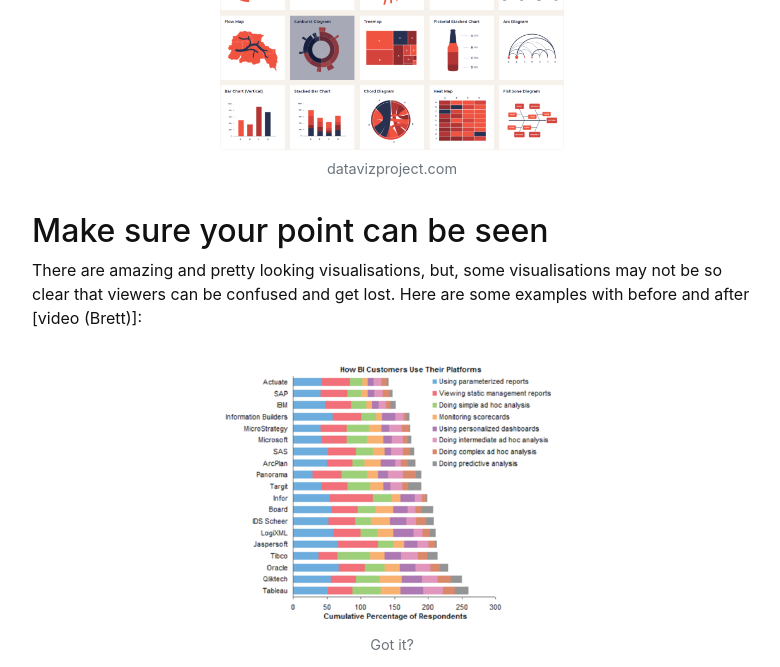
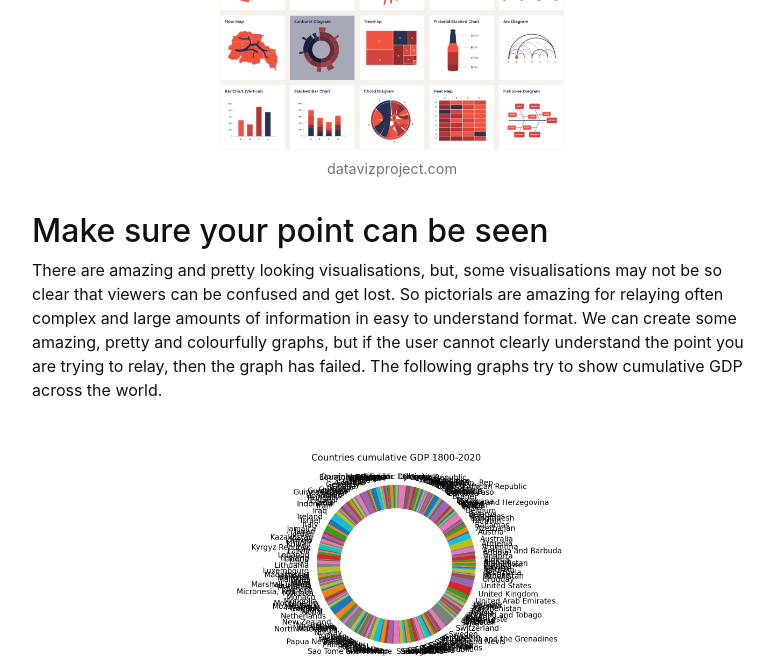
Before and after one commit to masamiy/DataStoryTelling, a Jekyll site: the page built from content/2-Visuals.md, in a window 1280 px wide and 1400 px high, scrolled down 4438 px. Shown: the top 667 px of the window, without its empty margins (248-1028 px from the left). Built offline with Jekyll 4.4.1, drawn with Linux system fonts in a browser that asks for light colours; some of the changed text lies outside the part shown; grey boxes are pictures that could not be loaded.

Commit message:
added to confusing visuals

```diff
--- a/content/2-Visuals.md
+++ b/content/2-Visuals.md
@@ -41,9 +41,16 @@ If you are thinking of developing some visuals with R / Python, they will give y
 
 ## Make sure your point can be seen
 There are amazing and pretty looking visualisations, but, some visualisations may not be so clear that viewers can be confused and get lost.
-Here are some examples with before and after [video (Brett)]:
- {% include figure.html img="Unclear_example.png" alt="" caption="Got it?" width="50%" %}
- {% include figure.html img="Unclear_example2.png" alt="" caption="Got it?" width="50%" %}
+So pictorials are amazing for relaying often complex and large amounts of information in easy to understand format. We can create some amazing, pretty and colourfully graphs, but if the user cannot clearly understand the point you are trying to relay, then the graph has failed.
+The following graphs try to show cumulative GDP across the world.
+
+{% include figure.html img="dognut_graph.png" alt="" width="50%" %}
+Pie and donut charts can be tricky to interpret, our minds have difficulty converting angles to units of measurement. A bar graph may be better as the units of measurement are stacked next to each other, making direct comparisons possible.
+{% include figure.html img="bar_graph1.png" alt="" width="50%" %}
+Now with the box plot we can directly compare between countries, there are far to many catagories (in this case countries, the number of countries) which create clutter and our minds wander distracting from the point being made.
+{% include figure.html img="bar_graph2.png" alt="" width="50%" %}
+If we plot by region then suddenly we can very clearly see that Africa is the poorest region and Europe is the richest!
+
 
 ## Simple techniques to make your point clear
 There are a couple of simple techniques to make your point clearer. Here is a few:
```
Also changed, not shown: images/Unclear_example.png (deleted), images/bar_graph1.png (added), images/bar_graph2.png (added), images/dognut_graph.png (added).
